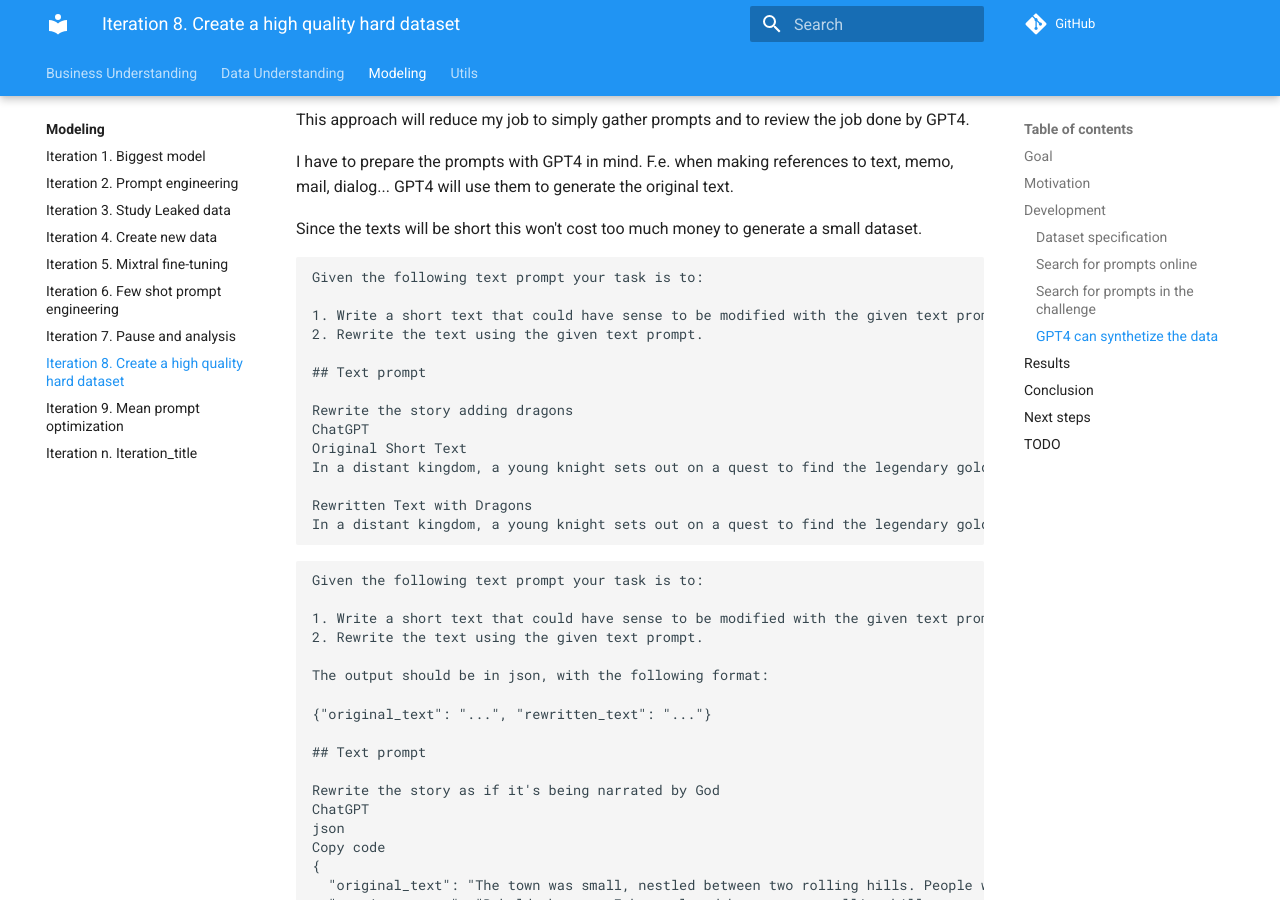
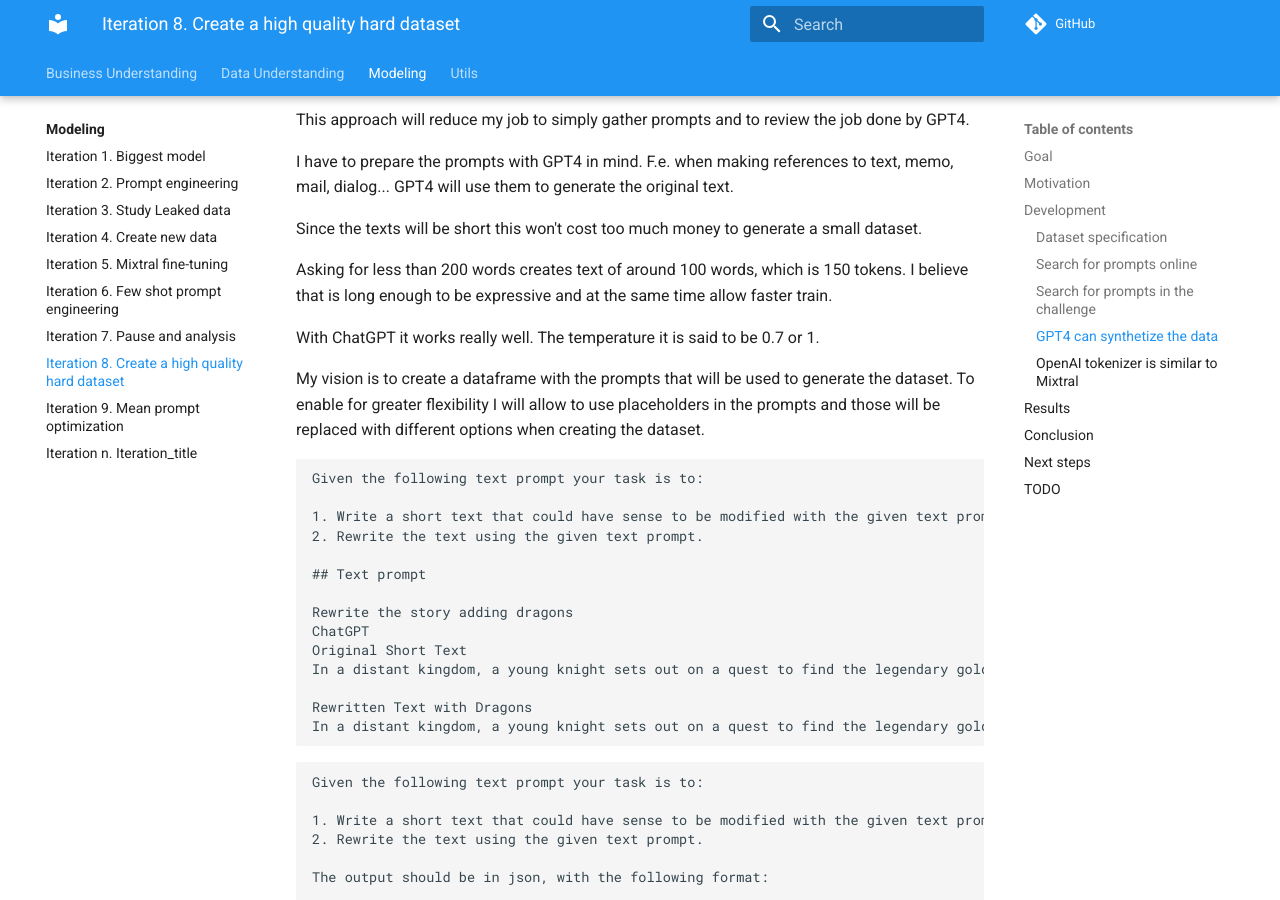
Before and after one commit to ironbar/prompt_recovery, an MkDocs documentation site: the page built from docs/modeling/Iteration_08_create_high_quality_hard_dataset.md, in a window 1280 px wide and 900 px high, scrolled down 1787 px. Built offline with MkDocs 1.6.1 and Material for MkDocs 9.7.7, drawn with Linux system fonts in a browser that asks for light colours; comment, search, counter and statistics services are not loaded; some of the changed text lies outside the part shown.

Commit message:
progress on dataset generation

````diff
--- a/docs/modeling/Iteration_08_create_high_quality_hard_dataset.md
+++ b/docs/modeling/Iteration_08_create_high_quality_hard_dataset.md
@@ -65,6 +65,15 @@
 GPT4 will use them to generate the original text.
 
 Since the texts will be short this won't cost too much money to generate a small dataset.
+
+Asking for less than 200 words creates text of around 100 words, which is 150 tokens. I believe that is
+long enough to be expressive and at the same time allow faster train.
+
+With ChatGPT it works really well. The temperature it is said to be 0.7 or 1.
+
+My vision is to create a dataframe with the prompts that will be used to generate the dataset. To enable
+for greater flexibility I will allow to use placeholders in the prompts and those will be replaced
+with different options when creating the dataset.
 
 ```
 Given the following text prompt your task is to:
@@ -135,6 +144,11 @@
 
 ```
 
+### OpenAI tokenizer is similar to Mixtral
+
+I have verified that I can use [OpenAI's tokenizer](https://platform.openai.com/tokenizer) as a good estimator of the tokens that will create Mixtral.
+
+<https://www.kaggle.com/code/ironbar/mixtral-tokenizer-analysis?scriptVersionId=170444326>
 
 ## Results
 
@@ -152,4 +166,5 @@
 
 ## TODO
 
-- [ ] Generate more data with Gemini or Gemma
+- [ ] Generate more data with Gemini or Gemma. Once I have the original text and the prompt I can use any model to generate more data.
+- [x] Is the Mixtral tokenizer similar to OpenAI's?
````
